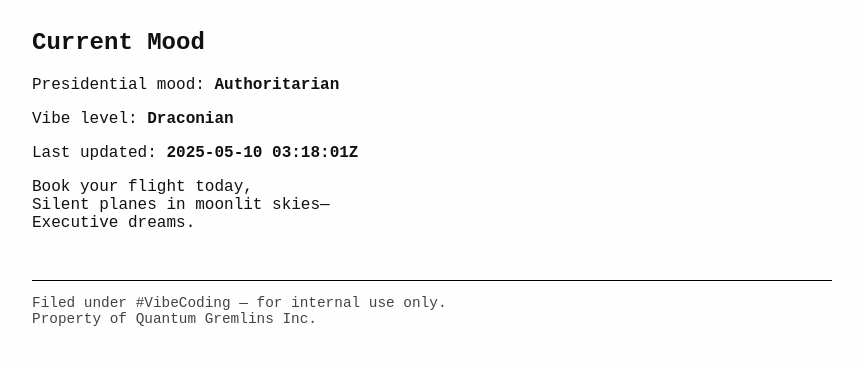
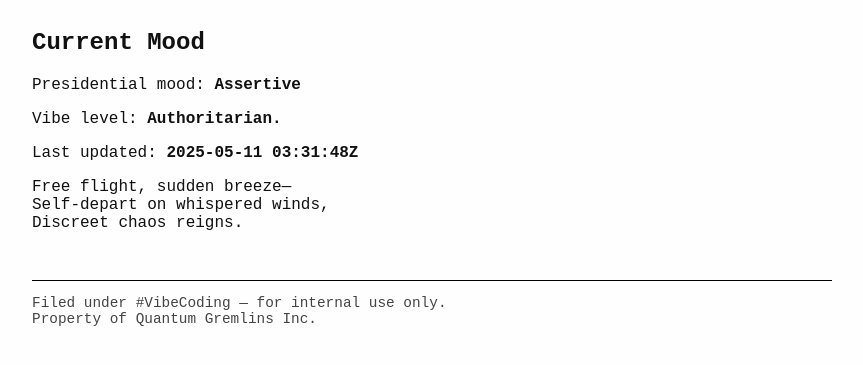
Before and after one commit to Department-of-Vibes-and-Haiku-Warfare/dev-ops-and-chill, a plain HTML site: page docs/index.html in a window 1280 px wide. Shown: the part 211-576 px from the top of the page, without its empty margins (208-1071 px from the left). Drawn offline with Linux system fonts and the light colour scheme.

Commit message:
Signed haiku update

```diff
--- a/docs/index.html
+++ b/docs/index.html
@@ -55,15 +55,15 @@
   <main>
     <div class="mood">
       <h2>Current Mood</h2>
-      <p>Presidential mood: <strong>Authoritarian</strong></p>
-      <p>Vibe level: <strong>Draconian</strong></p>
-      <p>Last updated: <strong>2025-05-10 03:18:01Z</strong></p>
+      <p>Presidential mood: <strong>Assertive</strong></p>
+      <p>Vibe level: <strong>Authoritarian.</strong></p>
+      <p>Last updated: <strong>2025-05-11 03:31:48Z</strong></p>
     </div>
 
     <!-- Haikus will be injected/generated here -->
     <div class="haiku">
       <div class="text">
-        Book your flight today,  <br/>Silent planes in moonlit skies—  <br/>Executive dreams.
+        Free flight, sudden breeze—  <br/>Self-depart on whispered winds,  <br/>Discreet chaos reigns.
       </div>
     </div>
   </main>
```
